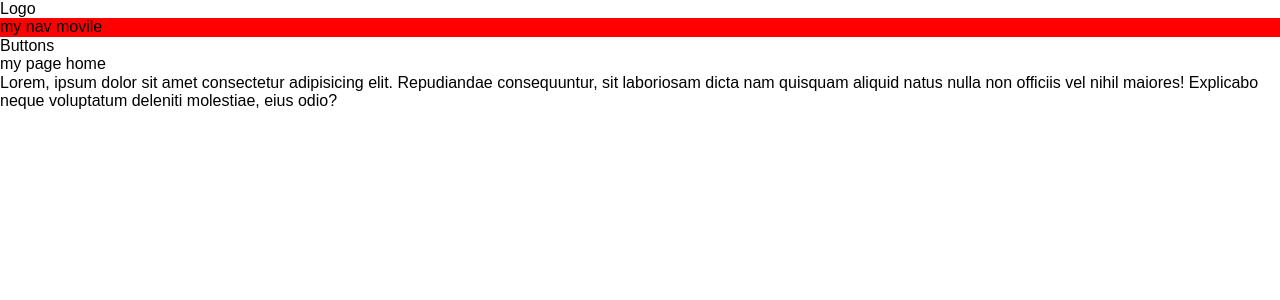
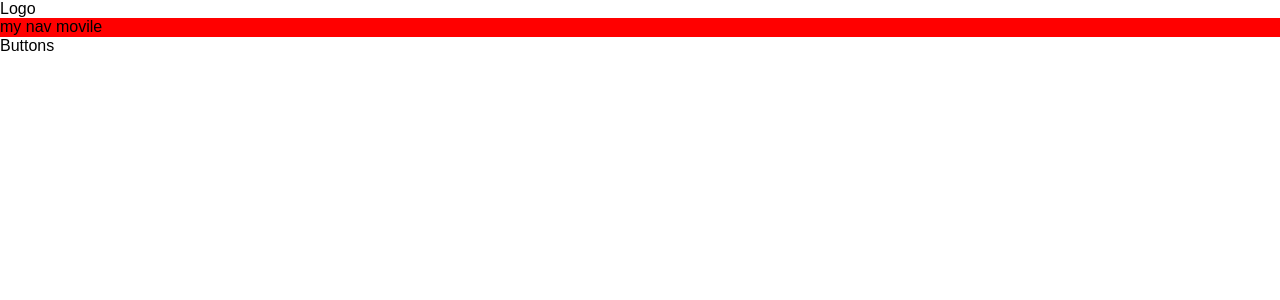
Before and after one commit to Spai26/PI-videogames, a React (Create React App) app in the folder client/: page /home in a window 1280 px wide. Shown: the top 300 px of the page. Built offline with nearby package versions, Linux system fonts and the light colour scheme.

Commit message:
add file styles

```diff
--- a/client/src/information/components/Pages/Home/Home.jsx
+++ b/client/src/information/components/Pages/Home/Home.jsx
@@ -1,15 +1,6 @@
+import styles from "./Home.module.css";
 const Home = () => {
-  return (
-    <div>
-      my page home
-      <p>
-        Lorem, ipsum dolor sit amet consectetur adipisicing elit. Repudiandae
-        consequuntur, sit laboriosam dicta nam quisquam aliquid natus nulla non
-        officiis vel nihil maiores! Explicabo neque voluptatum deleniti
-        molestiae, eius odio?
-      </p>
-    </div>
-  );
+  return <div className={styles.start}></div>;
 };
 
 export default Home;
--- /dev/null
+++ b/client/src/information/components/Pages/Home/Home.module.css
@@ -0,0 +1,6 @@
+.start {
+  display: flex;
+  justify-content: center;
+  align-items: center;
+  height: 100%;
+}
```
